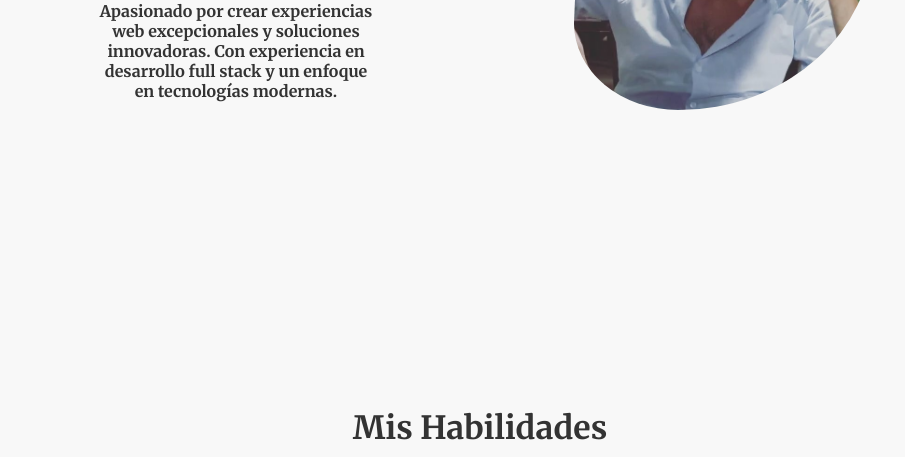
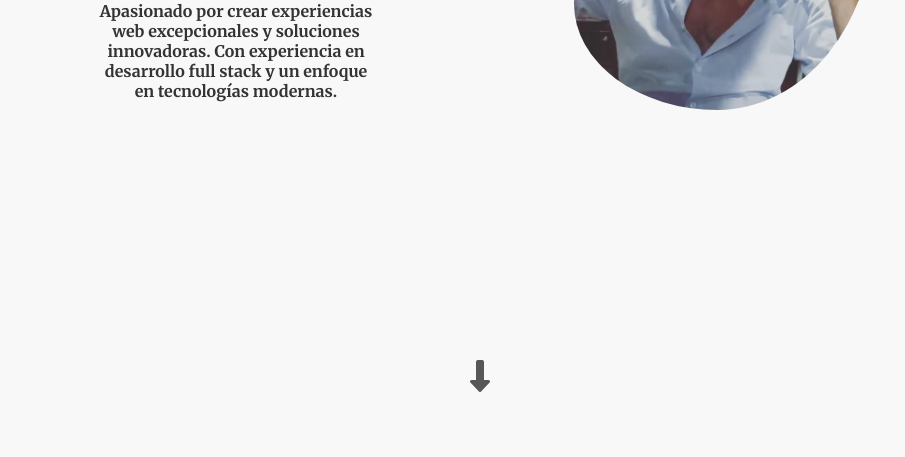
Before and after one commit to ManuelBenitez01/Porfoliomain, a plain HTML site: page index.html in a window 1280 px wide. Shown: the part 432-889 px from the top of the page, without its empty margins (160-1065 px from the left). Drawn offline with Linux system fonts and the light colour scheme; a web font is replaced by a local one.

Commit message:
agregando cosas

```diff
--- a/function.js
+++ b/function.js
@@ -0,0 +1,14 @@
+
+let scroll1 = document.getElementById("scroll");
+if (scroll1) {
+    window.addEventListener("scroll", () => {
+        let scrollPosition = window.scrollY;
+        if (scrollPosition > 100) {
+            scroll1.classList.add  ("hide");
+        } else if (scrollPosition < 1000) {
+            scroll1.classList.remove ("hide");
+        }
+    });
+} else {
+    console.error("Elemento con id 'scroll' no encontrado.");
+}
--- a/index.html
+++ b/index.html
@@ -9,6 +9,7 @@
     <link rel="preconnect" href="https://fonts.gstatic.com" crossorigin>
     <link href="https://fonts.googleapis.com/css2?family=WindSong:wght@400;500&display=swap" rel="stylesheet">
     <link href="https://fonts.googleapis.com/css2?family=Merriweather:ital,wght@0,300;0,400;0,700;0,900;1,300;1,400;1,700;1,900&display=swap" rel="stylesheet">
+    <script src="https://kit.fontawesome.com/7ef0eec001.js" crossorigin="anonymous"></script>
 </head>
 <body>
     <header>
@@ -17,12 +18,18 @@
                 <li><a class="a" href="#">Sobre Mi</a></li>
                 <li><a class="a" href="#">Habilidades</a></li>
                 <li><a class="a" href="#">Proyectos</a></li>
-                <li><a class="a" href="#">Experiencia</a></li>
+                <li><a class="a" href="#">Trabajos</a></li>
+            </ul>
+            <ul>
+                <li><a class="a" href="#"></a></li>
+                <li><a class="a" href="#"></a></li>
+                <li><a class="a" href="#"></a></li>
+                <li><a class="a" href="#"></a></li>
             </ul>
         </nav>
     </header>
     <main>
-        <section>
+        <section id="section">
             <div class="text">
                 <h1>¡Hola! Soy</h1>
                 <span class="name">Jose Manuel Benitez</span>
@@ -32,6 +39,10 @@
                 <img src="img/probando.jpg" alt="Jose Manuel Benitez">
             </div>
         </section>
+
+        <aside id="scroll" >
+            <i class="fa-solid fa-down-long fa-bounce"></i>
+        </aside>
         <article>
             <h1>Mis Habilidades</h1>
             <div class="skills">
@@ -85,5 +96,6 @@
     <footer>
 
     </footer>
+    <script src="function.js"></script>
 </body>
 </html>
--- a/style.css
+++ b/style.css
@@ -113,7 +113,20 @@ section{
     align-items: center;
     min-height: 80vh;
     padding-inline: 15%;
-    margin-bottom: 8rem;
+    margin-bottom: 5rem;
+}
+aside{
+    display: flex;
+    flex-direction: column;
+    gap: 1rem;
+    justify-content: center;
+    align-items: center;
+    font-size: 2rem;
+    opacity: .65;
+    margin-bottom: 5rem;
+}
+.hide{
+    display: none;
 }
 article{
     display: flex;
```
